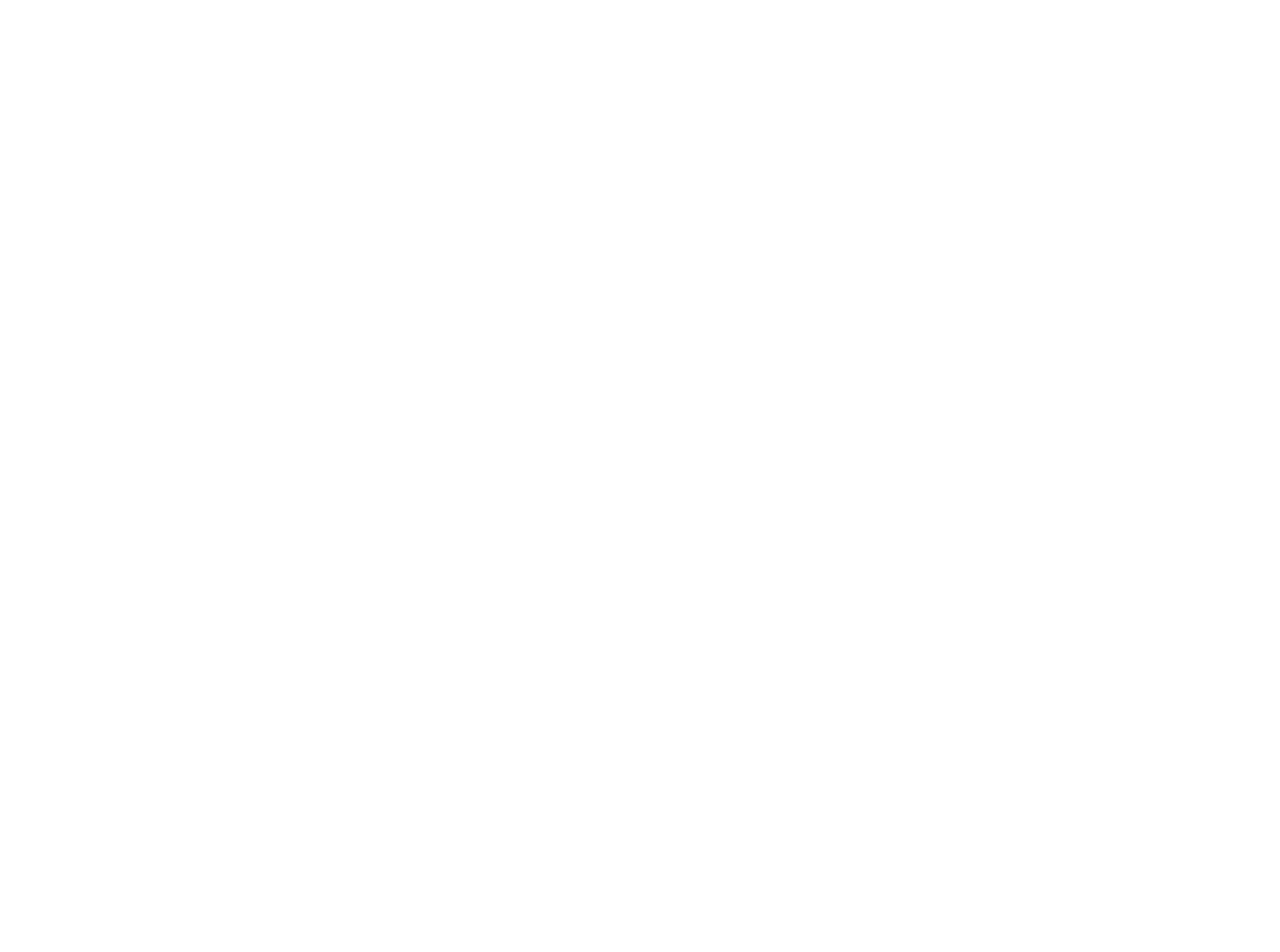
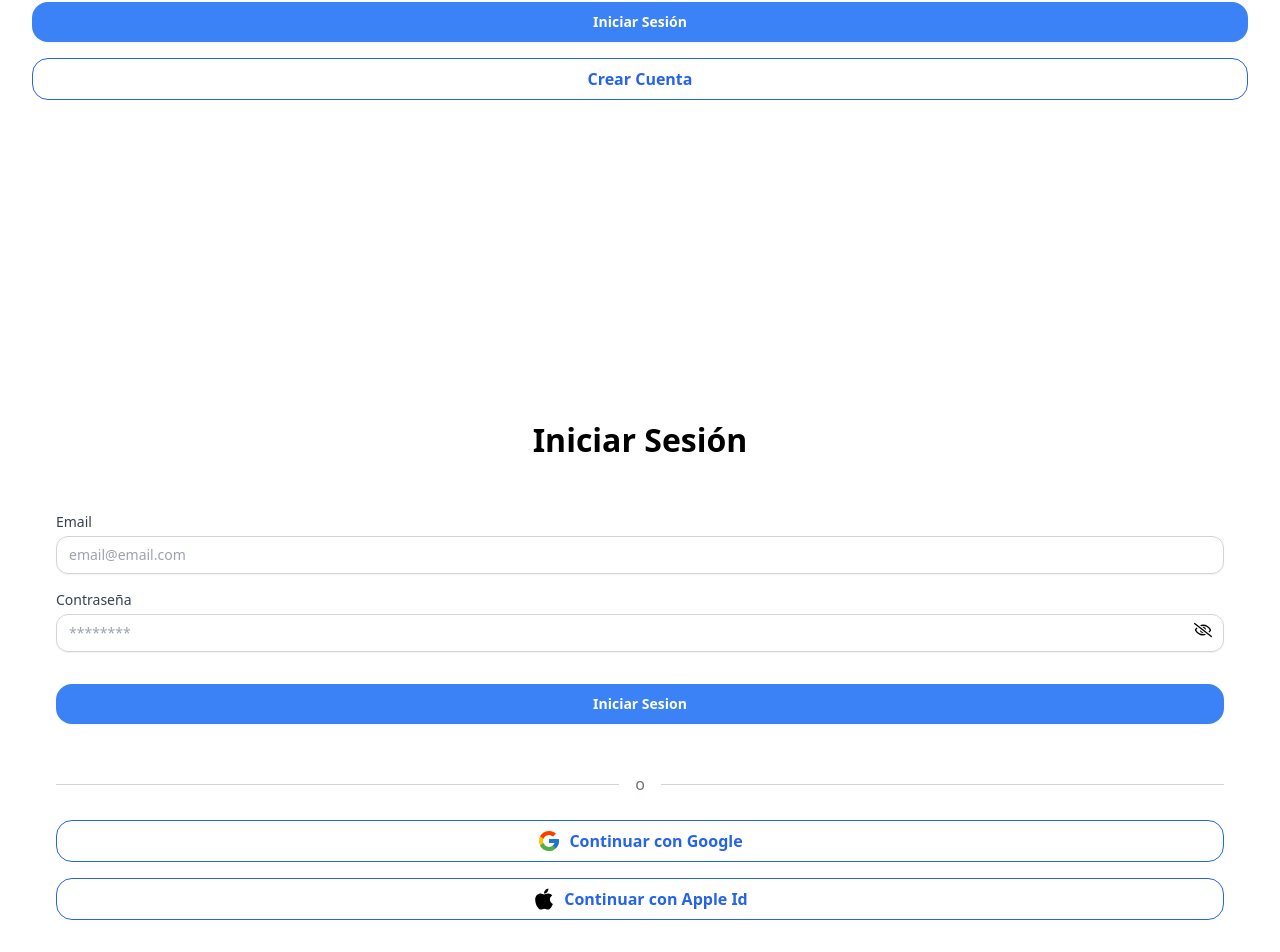
Before and after one commit to No-Country-simulation/h4-08-fintech, a React app in the folder frontend/: page / in a window 1280 px wide. Shown: the part 544-1496 px from the top of the page. Before the commit the page ends 800 px from the top, so only its background shows below. Built offline with nearby package versions, Linux system fonts and the light colour scheme; the HTML template or start-up script is replaced by a standard one.

Commit message:
feature- maquetado pagina login e Inicio

```diff
--- a/frontend/package.json
+++ b/frontend/package.json
@@ -11,7 +11,8 @@
   },
   "dependencies": {
     "react": "^18.3.1",
-    "react-dom": "^18.3.1"
+    "react-dom": "^18.3.1",
+    "react-icons": "^5.4.0"
   },
   "devDependencies": {
     "@eslint/js": "^9.17.0",
--- a/frontend/src/App.jsx
+++ b/frontend/src/App.jsx
@@ -1,12 +1,15 @@
-import './App.css'
+import "./App.css";
+import Inicio from "./pages/Inicio";
+import Login from "./pages/Login";
 
 function App() {
-
   return (
     <div>
-      <h1 className='bg-black text-cyan-50'>Home</h1>
+      <h1 className="bg-black text-cyan-50">Home</h1>
+      <Inicio />{" "}
+      <Login></Login>
     </div>
-  )
+  );
 }
 
-export default App
+export default App;
--- /dev/null
+++ b/frontend/src/pages/Inicio.jsx
@@ -0,0 +1,23 @@
+import logo from "../assets/logo-completo.png";
+const Inicio = () => {
+  return (
+    <>
+      <div className="h-screen flex flex-col justify-center items-center">
+        <img src={logo} alt="" />
+        <div className="w-full">
+          <h2 className="text-[32px] font-bold mt-20 mb-12">¡Bienvenido!</h2>
+          <div>
+            <button className="w-full rounded-2xl bg-blue-500 px-3 py-2 text-sm/6 font-semibold text-white shadow-sm hover:bg-indigo-500 focus-visible:outline focus-visible:outline-2 focus-visible:outline-offset-2 focus-visible:outline-indigo-600 ">
+              Iniciar Sesión
+            </button>
+            <button className="w-full my-4 flex items-center justify-center border border-blue-600 text-blue-600 font-semibold px-3 py-2 rounded-2xl hover:bg-blue-500 hover:text-white">
+              Crear Cuenta
+            </button>
+          </div>
+        </div>
+      </div>
+    </>
+  );
+};
+
+export default Inicio;
--- /dev/null
+++ b/frontend/src/pages/Login.jsx
@@ -0,0 +1,68 @@
+import { FaRegEyeSlash } from "react-icons/fa";
+import { FcGoogle } from "react-icons/fc";
+import { FaApple } from "react-icons/fa";
+
+const Login = () => {
+  return (
+    <>
+      <div className="container mx-auto p-6 flex flex-col justify-center items-center">
+      <h2 className="text-[32px] font-bold mt-20 mb-12">Iniciar Sesión</h2>
+      <form action="" className="w-full ">
+          <div className="mb-4">
+            <label className="block text-start text-sm font-medium text-gray-700">
+              Email
+            </label>
+            <input
+              type="email"
+              placeholder="email@email.com"
+              className="mt-1 block w-full px-3 py-2 border border-gray-300 rounded-xl shadow-sm focus:outline-none focus:ring-indigo-500 focus:border-indigo-500 sm:text-sm"
+            />
+          </div>
+
+          <div className="relative mb-4">
+            <label className="block text-start text-sm font-medium text-gray-700">
+              Contraseña
+            </label>
+            <input
+              placeholder="********"
+              type="password"
+              className="block mt-1 w-full px-3 py-2 border border-gray-300 rounded-xl shadow-sm focus:outline-none focus:ring-indigo-500 focus:border-indigo-500 sm:text-sm"
+            />
+            <button
+              type="button"
+              className="absolute inset-y-10 right-3 flex items-center"
+            >
+              <FaRegEyeSlash className="text-lg" />
+            </button>
+          </div>
+          <div className="my-8">
+            <button
+              type="submit"
+              className="flex w-full justify-center rounded-2xl bg-blue-500 px-3 py-2 text-sm/6 font-semibold text-white shadow-sm hover:bg-indigo-500 focus-visible:outline focus-visible:outline-2 focus-visible:outline-offset-2 focus-visible:outline-indigo-600 "
+            >
+              Iniciar Sesion
+            </button>
+          </div>
+        </form>
+        <div className="flex items-center justify-center my-4 w-full">
+          <div className="flex-grow border-t border-gray-300"></div>
+          <span className="mx-4 text-gray-500">o</span>
+          <div className="flex-grow border-t border-gray-300"></div>
+        </div>
+        <div></div>{" "}
+        <button className="w-full my-2 flex items-center justify-center border border-blue-600 text-blue-600 font-semibold px-3 py-2 rounded-2xl hover:bg-blue-500 hover:text-white">
+        <FcGoogle className="text-2xl me-2" />
+
+          Continuar con Google
+        </button>
+        <button className="w-full my-2 flex items-center justify-center border border-blue-600 text-blue-600 font-semibold px-3 py-2 rounded-2xl hover:bg-blue-500 hover:text-white">
+        <FaApple className="text-2xl me-2 text-black"/>
+
+          Continuar con Apple Id
+        </button>
+      </div>
+    </>
+  );
+};
+
+export default Login;
```
Also changed, not shown: frontend/src/assets/logo-completo.png (added), 1 other file (tests, documents, lock files or other folders).
